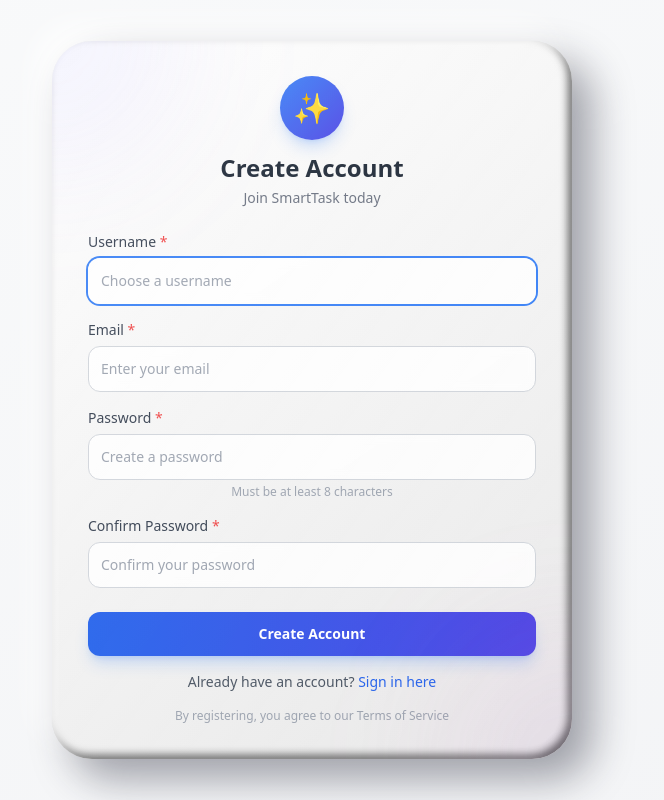
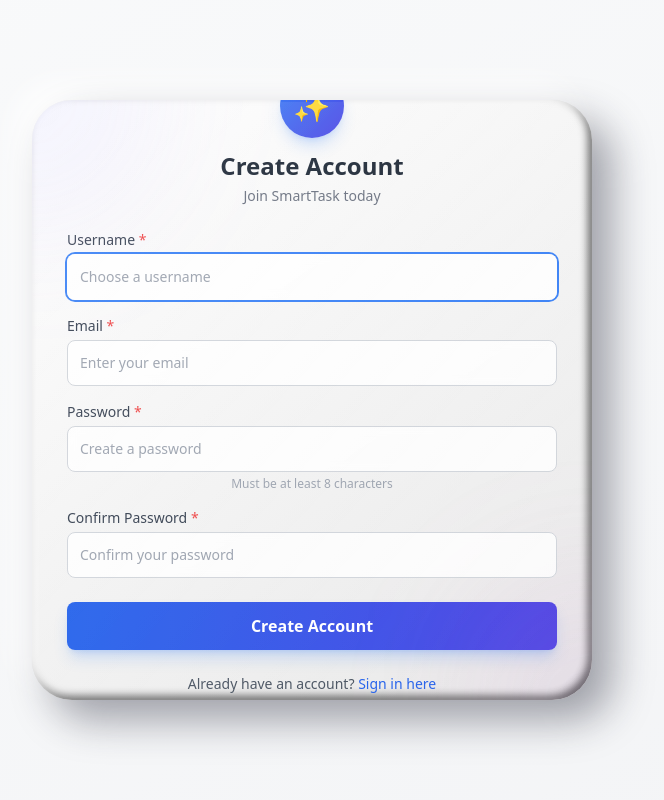
Before and after one commit to allaingaye/smarttask-management-system-and-team-collaboration, a React (Create React App) app in the folder Frontend/smarttask_ui/: page /register in a window 1280 px wide. Shown: the whole page, without its empty margins (328-992 px from the left). Built offline with nearby package versions, Linux system fonts and the light colour scheme.

Commit message:
Update Register.jsx

```diff
--- a/Frontend/smarttask_ui/src/pages/Auth/Register.jsx
+++ b/Frontend/smarttask_ui/src/pages/Auth/Register.jsx
@@ -106,18 +106,14 @@
       console.error("❌ Error response:", err.response);
       console.error("❌ Error data:", err.response?.data);
 
-      // ✅ Log the full error as a string for debugging
       if (err.response?.data) {
         console.log("📝 Full error details:", JSON.stringify(err.response.data, null, 2));
       }
 
       let errorMessage = "Registration failed. Please try again.";
 
-      // ✅ Parse Django REST Framework validation errors
       if (err.response?.data) {
         const errorData = err.response.data;
-
-        // ✅ Handle { errors: { field: [messages] } } format
         const fieldErrorsObj = {};
         let firstMessage = "";
 
@@ -141,7 +137,6 @@
             }
           }
         } else {
-          // ✅ Handle { field: [messages] } or { field: "message" } format
           for (const [field, messages] of Object.entries(errorData)) {
             if (field === 'status' || field === 'message' || field === 'detail' || field === 'error') continue;
 
@@ -188,28 +183,28 @@
   };
 
   return (
-    <div className="flex items-center justify-center min-h-screen bg-gradient-to-br from-gray-50 to-gray-100 dark:from-gray-900 dark:to-gray-800 p-4">
-      <Card variant="register">
-        <form onSubmit={handleSubmit} className="flex flex-col items-center w-full max-w-md">
+    <div className="flex items-center justify-center min-h-screen bg-gradient-to-br from-gray-50 to-gray-100 p-4">
+      <Card variant="default" className="w-full max-w-md">
+        <form onSubmit={handleSubmit} className="flex flex-col items-center w-full">
           {/* Logo / Brand */}
           <div className="mb-6 text-center">
             <div className="w-16 h-16 rounded-full bg-gradient-to-br from-blue-500 to-indigo-600 flex items-center justify-center mx-auto mb-3 shadow-lg shadow-blue-500/25">
               <span className="text-3xl">✨</span>
             </div>
-            <h2 className="text-2xl font-bold text-gray-800 dark:text-white">Create Account</h2>
-            <p className="text-sm text-gray-500 dark:text-gray-400 mt-1">Join SmartTask today</p>
+            <h2 className="text-2xl font-bold text-gray-800">Create Account</h2>
+            <p className="text-sm text-gray-500 mt-1">Join SmartTask today</p>
           </div>
 
           {/* Error Display */}
           {error && (
-            <div className="w-full mb-4 p-3 bg-red-50 dark:bg-red-900/20 border border-red-200 dark:border-red-800 rounded-xl text-red-600 dark:text-red-400 text-sm">
+            <div className="w-full mb-4 p-3 bg-red-50 border border-red-200 rounded-lg text-red-600 text-sm">
               <span className="font-medium">Error:</span> {error}
             </div>
           )}
 
           {/* Username Input */}
           <div className="w-full mb-4">
-            <label className="block text-sm font-medium text-gray-700 dark:text-gray-300 mb-1.5 text-left">
+            <label className="block text-sm font-medium text-gray-700 mb-1 text-left">
               Username <span className="text-red-500">*</span>
             </label>
             <input
@@ -218,9 +213,9 @@
               placeholder="Choose a username"
               value={formData.username}
               onChange={handleChange}
-              className={`w-full p-3 rounded-xl border ${
-                fieldErrors.username ? 'border-red-500 dark:border-red-500' : 'border-gray-300 dark:border-gray-600'
-              } focus:ring-2 focus:ring-blue-500 focus:border-transparent outline-none transition-all duration-200 bg-white/80 dark:bg-gray-800/80 backdrop-blur-sm text-sm dark:text-white`}
+              className={`w-full p-3 rounded-lg border ${
+                fieldErrors.username ? 'border-red-500' : 'border-gray-300'
+              } focus:ring-2 focus:ring-blue-500 focus:border-transparent outline-none transition-all duration-200 bg-white/80 backdrop-blur-sm text-sm`}
               disabled={loading}
               autoFocus
               autoComplete="username"
@@ -232,7 +227,7 @@
 
           {/* Email Input */}
           <div className="w-full mb-4">
-            <label className="block text-sm font-medium text-gray-700 dark:text-gray-300 mb-1.5 text-left">
+            <label className="block text-sm font-medium text-gray-700 mb-1 text-left">
               Email <span className="text-red-500">*</span>
             </label>
             <input
@@ -241,9 +236,9 @@
               placeholder="Enter your email"
               value={formData.email}
               onChange={handleChange}
-              className={`w-full p-3 rounded-xl border ${
-                fieldErrors.email ? 'border-red-500 dark:border-red-500' : 'border-gray-300 dark:border-gray-600'
-              } focus:ring-2 focus:ring-blue-500 focus:border-transparent outline-none transition-all duration-200 bg-white/80 dark:bg-gray-800/80 backdrop-blur-sm text-sm dark:text-white`}
+              className={`w-full p-3 rounded-lg border ${
+                fieldErrors.email ? 'border-red-500' : 'border-gray-300'
+              } focus:ring-2 focus:ring-blue-500 focus:border-transparent outline-none transition-all duration-200 bg-white/80 backdrop-blur-sm text-sm`}
               disabled={loading}
               autoComplete="email"
             />
@@ -254,7 +249,7 @@
 
           {/* Password Input */}
           <div className="w-full mb-4">
-            <label className="block text-sm font-medium text-gray-700 dark:text-gray-300 mb-1.5 text-left">
+            <label className="block text-sm font-medium text-gray-700 mb-1 text-left">
               Password <span className="text-red-500">*</span>
             </label>
             <input
@@ -263,16 +258,16 @@
               placeholder="Create a password"
               value={formData.password}
               onChange={handleChange}
-              className={`w-full p-3 rounded-xl border ${
-                fieldErrors.password ? 'border-red-500 dark:border-red-500' : 'border-gray-300 dark:border-gray-600'
-              } focus:ring-2 focus:ring-blue-500 focus:border-transparent outline-none transition-all duration-200 bg-white/80 dark:bg-gray-800/80 backdrop-blur-sm text-sm dark:text-white`}
+              className={`w-full p-3 rounded-lg border ${
+                fieldErrors.password ? 'border-red-500' : 'border-gray-300'
+              } focus:ring-2 focus:ring-blue-500 focus:border-transparent outline-none transition-all duration-200 bg-white/80 backdrop-blur-sm text-sm`}
               disabled={loading}
               autoComplete="new-password"
             />
             {fieldErrors.password ? (
               <p className="mt-1 text-xs text-red-500">{fieldErrors.password}</p>
             ) : (
-              <p className="mt-1 text-xs text-gray-400 dark:text-gray-500">
+              <p className="mt-1 text-xs text-gray-400">
                 Must be at least 8 characters
               </p>
             )}
@@ -280,7 +275,7 @@
 
           {/* Confirm Password */}
           <div className="w-full mb-6">
-            <label className="block text-sm font-medium text-gray-700 dark:text-gray-300 mb-1.5 text-left">
+            <label className="block text-sm font-medium text-gray-700 mb-1 text-left">
               Confirm Password <span className="text-red-500">*</span>
             </label>
             <input
@@ -289,9 +284,9 @@
               placeholder="Confirm your password"
               value={formData.confirmPassword}
               onChange={handleChange}
-              className={`w-full p-3 rounded-xl border ${
-                fieldErrors.confirmPassword ? 'border-red-500 dark:border-red-500' : 'border-gray-300 dark:border-gray-600'
-              } focus:ring-2 focus:ring-blue-500 focus:border-transparent outline-none transition-all duration-200 bg-white/80 dark:bg-gray-800/80 backdrop-blur-sm text-sm dark:text-white`}
+              className={`w-full p-3 rounded-lg border ${
+                fieldErrors.confirmPassword ? 'border-red-500' : 'border-gray-300'
+              } focus:ring-2 focus:ring-blue-500 focus:border-transparent outline-none transition-all duration-200 bg-white/80 backdrop-blur-sm text-sm`}
               disabled={loading}
               autoComplete="new-password"
             />
@@ -304,11 +299,11 @@
           <button
             type="submit"
             disabled={loading}
-            className="w-full py-3 rounded-xl bg-gradient-to-r from-blue-600 to-indigo-600 text-white font-semibold shadow-lg shadow-blue-500/25 hover:shadow-blue-500/40 transition-all duration-200 disabled:opacity-50 disabled:cursor-not-allowed flex items-center justify-center text-sm"
+            className="w-full py-3 rounded-lg bg-gradient-to-r from-blue-600 to-indigo-600 text-white font-semibold shadow-lg shadow-blue-500/25 hover:shadow-blue-500/40 transition-all duration-200 disabled:opacity-50 disabled:cursor-not-allowed flex items-center justify-center"
           >
             {loading ? (
               <>
-                <svg className="animate-spin -ml-1 mr-2 h-4 w-4 text-white" xmlns="http://www.w3.org/2000/svg" fill="none" viewBox="0 0 24 24">
+                <svg className="animate-spin -ml-1 mr-3 h-5 w-5 text-white" xmlns="http://www.w3.org/2000/svg" fill="none" viewBox="0 0 24 24">
                   <circle className="opacity-25" cx="12" cy="12" r="10" stroke="currentColor" strokeWidth="4"></circle>
                   <path className="opacity-75" fill="currentColor" d="M4 12a8 8 0 018-8V0C5.373 0 0 5.373 0 12h4zm2 5.291A7.962 7.962 0 014 12H0c0 3.042 1.135 5.824 3 7.938l3-2.647z"></path>
                 </svg>
@@ -320,14 +315,14 @@
           </button>
 
           {/* Login Link */}
-          <p className="mt-4 text-sm text-gray-600 dark:text-gray-400">
+          <p className="mt-6 text-sm text-gray-600">
             Already have an account?{" "}
-            <Link to="/login" className="text-blue-600 hover:text-blue-800 dark:text-blue-400 dark:hover:text-blue-300 hover:underline font-medium transition-colors">
+            <Link to="/login" className="text-blue-600 hover:text-blue-800 hover:underline font-medium transition-colors">
               Sign in here
             </Link>
           </p>
 
-          <p className="mt-4 text-xs text-gray-400 dark:text-gray-500 text-center">
+          <p className="mt-4 text-xs text-gray-400 text-center">
             By registering, you agree to our Terms of Service
           </p>
         </form>
```
Lines whose indentation alone changed are shown as unchanged.
